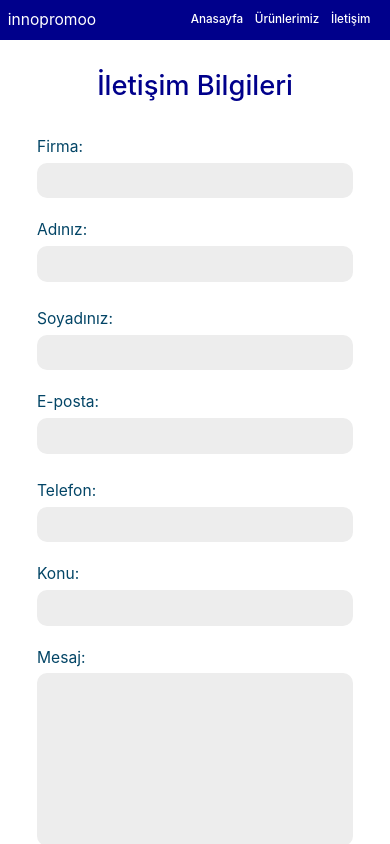
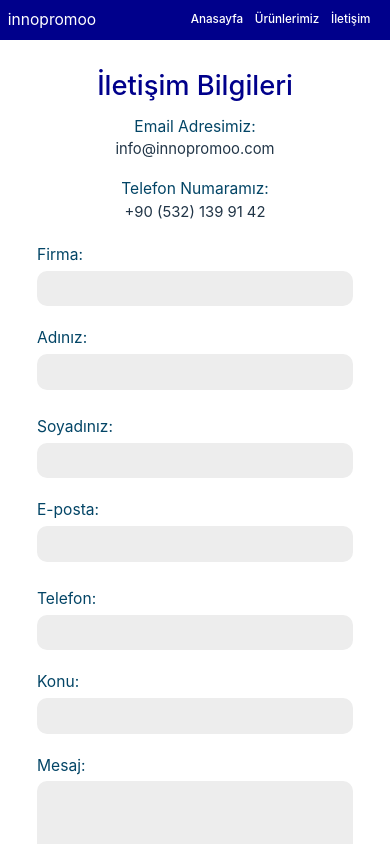
Before and after one commit to makimakimek/inno, a React (Vite) app: page /contact in a window 390 px wide. Shown: the top 844 px of the page. Built offline with nearby package versions, Linux system fonts and the light colour scheme.

Commit message:
added phone number and contact information on the home page and contact page

```diff
--- a/src/App.css
+++ b/src/App.css
@@ -81,17 +81,26 @@
   display: block;
 }
 
-.underContactSection {
+.underContactSection, .underContactSection2 {
   margin-top: 3vh;
   display: flex;
   flex-direction: column;
   align-items: center;
-  gap: 1.5vh;
 }
 
 .emailTitleSection, .phoneNumberSection {
   font-size: 20px;
   color: #034566;
+}
+
+.email, .number {
+  font-size: 15px;
+}
+
+.underContactSection > div, .underContactSection2 > div {
+  display: flex;
+  flex-direction: column;
+  align-items: center;
 }
 
 /*/////////////////about////////////////*/
@@ -385,11 +394,20 @@
 
   .underContactSection {
     margin-top: 2vh;
-    gap: 1.5vh;
+    gap: 2vh;
+  }
+
+  .underContactSection2 {
+    margin-top: 0vh;
+    gap: 2vh;
   }
 
   .emailTitleSection, .phoneNumberSection {
-    font-size: 3.5vw;
+    font-size: 4vw;
+  }
+
+  .email, .number {
+    font-size: 3.8vw;
   }
 
   /*////////////////////about/////////////////////*/
@@ -469,6 +487,14 @@
 
   .innerParagraphContainer2 {
     max-width: 80vw;
+  }
+
+  .email {
+
+  }
+
+  .number {
+
   }
 
   /*///////////////////////products page//////////////////////////*/
--- a/src/App.jsx
+++ b/src/App.jsx
@@ -153,14 +153,26 @@ function App() {
         </div>
 
         <div className = "underContactSection">
+              <div className = "emailContainer">
                 <div className = "emailTitleSection">
-                  Email Adresimiz: info@innopromoo.com
+                  Email Adresimiz:
                 </div>
 
+                <div className = "email">
+                  info@innopromoo.com
+                </div>
+              </div>
+
+              <div className = "phoneContainer">
                 <div className = "phoneNumberSection">
                   Telefon Numaramız:
                 </div>
-            </div>
+
+                <div className = "number">
+                  +90 (532) 139 91 42
+                </div>
+              </div>
+          </div>
       </div>
     </div>
     </>
--- a/src/Contact.jsx
+++ b/src/Contact.jsx
@@ -94,6 +94,27 @@ function Contact() {
                 İletişim Bilgileri
             </div>
 
+            <div className = "underContactSection2">
+              <div className = "emailContainer">
+                <div className = "emailTitleSection">
+                  Email Adresimiz:
+                </div>
+
+                <div className = "email">
+                  info@innopromoo.com
+                </div>
+              </div>
+
+              <div className = "phoneContainer">
+                <div className = "phoneNumberSection">
+                  Telefon Numaramız:
+                </div>
+
+                <div className = "number">
+                  +90 (532) 139 91 42
+                </div>
+              </div>
+          </div>
 
                 <form className = "contactForm" onSubmit = {handleSubmit}>
                     <div className = "contactContainer">
```
